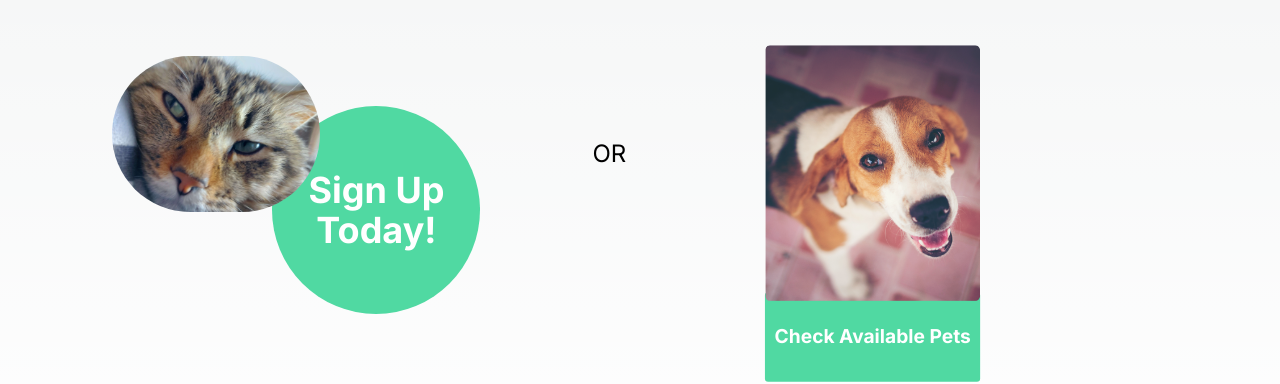
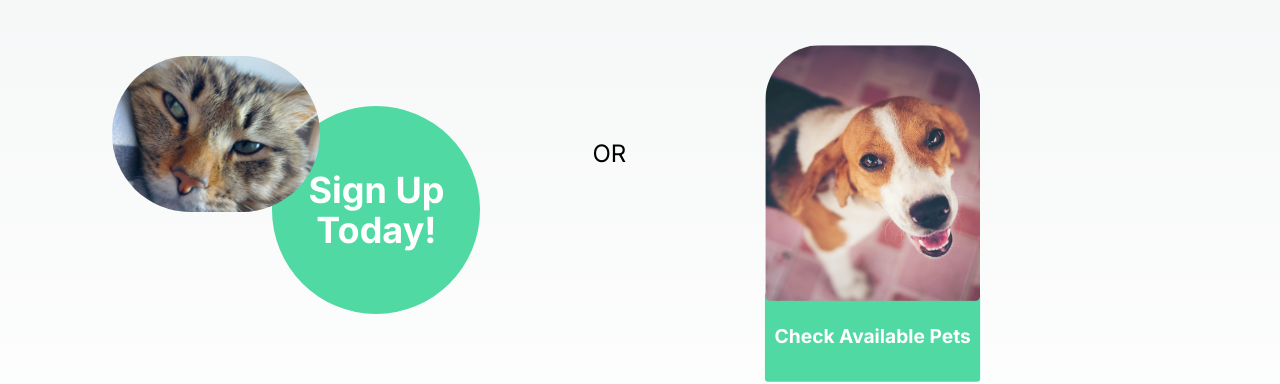
Before and after one commit to samnbogen/petstarz, a Next.js app: page /tab/about in a window 1280 px wide. Shown: the part 1826-2210 px from the top of the page. Built offline with nearby package versions, Linux system fonts and the light colour scheme; no server answers.

Commit message:
Small design changes.
Pushed to main because it does not affect anyone's workload

```diff
--- a/app/page.js
+++ b/app/page.js
@@ -35,7 +35,7 @@ export default function Home() {
                     <div className="mx-28">
                         <Link
                                 href="/tab/signup"
-                                className="bg-green hover:bg-gray text-white text-center font-bold text-4xl py-4 w-52 h-52 flex items-center justify-center rounded-full relative z-10 "> {/* Add relative positioning and z-index to bring the button to the front */}
+                                className="bg-green hover:bg-gray text-white text-center font-bold text-4xl py-4 w-52 h-52 flex items-center justify-center rounded-full relative z-10 ">
                                 Sign Up Today!
 
                             <img
--- a/app/tab/about/page.js
+++ b/app/tab/about/page.js
@@ -77,7 +77,7 @@ export default function About() {
                             src="/PetStarz3.png"
                             alt="Image Alt Text"
                             className="absolute left-1/2 top-1/2 transform -translate-x-1/2 -translate-y-1/2 w-50 h-25 rounded z-0 cursor-pointer"
-                            style={{ zIndex: -1, top: 'calc(50% - 205px)' }}
+                            style={{ zIndex: -1, top: 'calc(50% - 205px)', borderTopLeftRadius: '70px', borderTopRightRadius: '70px' }}
                         />
                         </Link>
                     </div>
```
